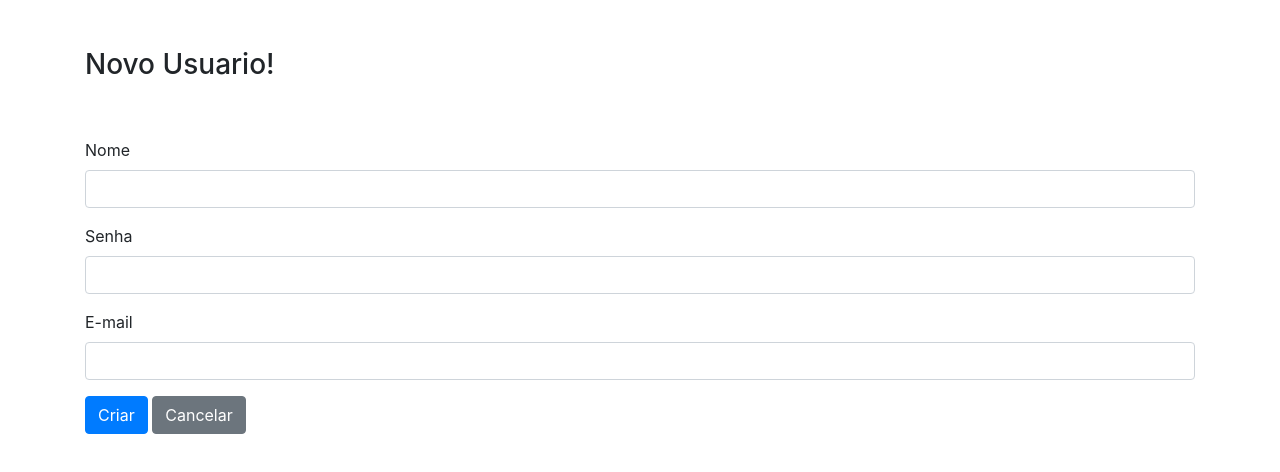
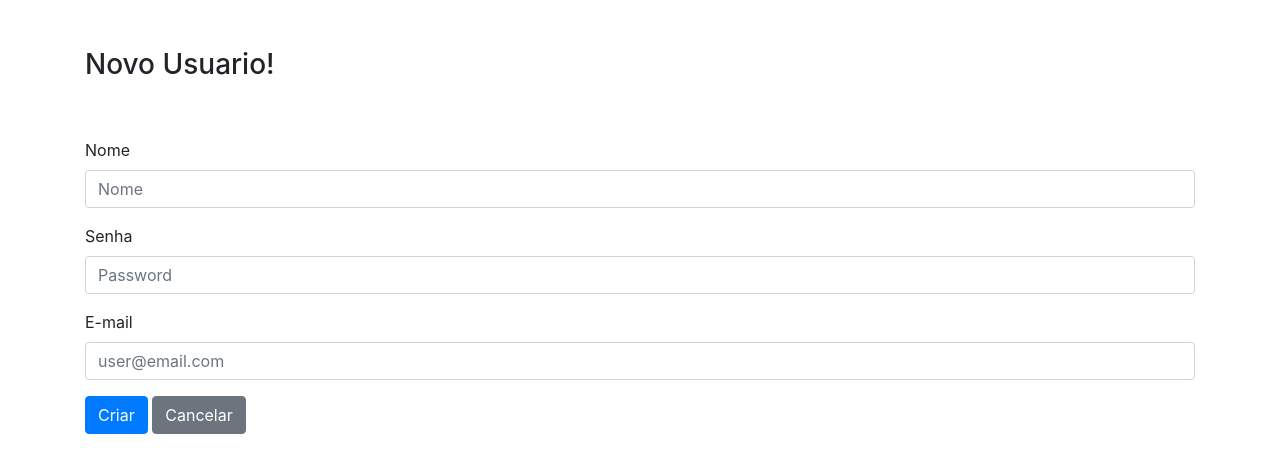
Before and after one commit to eduhebbel/pi-desofuscamento, a React (Create React App) app in the folder frontend/: page /new in a window 1280 px wide. Shown: the top 472 px of the page. Built offline with nearby package versions, Linux system fonts and the light colour scheme.

Commit message:
create funcionando

```diff
--- a/frontend/src/components/UsersForm.js
+++ b/frontend/src/components/UsersForm.js
@@ -58,21 +58,22 @@ class UsersForm extends React.Component {
         return(
             <Row>
                 <Col>
-                    <Form onSubmit={this.handleSubmit}></Form>
+                    <Form onSubmit={this.handleSubmit}>
                     <Form.Group controlId='nome'>
                         <Form.Label>Nome</Form.Label>
-                        <Form.Control type="text" name="nome" onChange={this.handleChange} />
+                        <Form.Control placeholder="Nome" type="text" name="nome" onChange={this.handleChange} />
                     </Form.Group>
                     <Form.Group controlId='senha'>
                         <Form.Label>Senha</Form.Label>
-                        <Form.Control type="text" name="senha" onChange={this.handleChange} />
+                        <Form.Control  placeholder="Password" type="password" name="senha" onChange={this.handleChange} />
                     </Form.Group>
                     <Form.Group controlId='email'>
                         <Form.Label>E-mail</Form.Label>
-                        <Form.Control type="text" name="email" onChange={this.handleChange} />
+                        <Form.Control placeholder="user@email.com" type="text" name="email" onChange={this.handleChange} />
                     </Form.Group>
-                    <Button variant="primary" type="Submit">Criar</Button>{' '}
-                    <Button variant="secondary" onClick={this.handleCancel}>Cancelar</Button>
+                    <Button  variant="primary" type="Submit">Criar</Button>{' '}
+                    <Button  variant="secondary" onClick={this.handleCancel}>Cancelar</Button>
+                    </Form>
                 </Col>
             </Row>
         )
```
